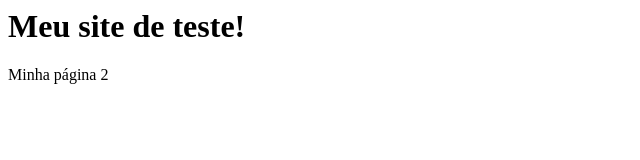
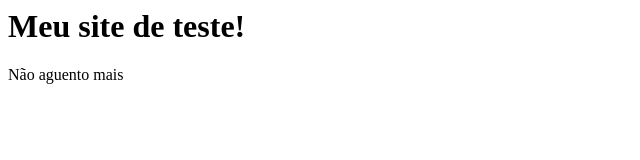
Before and after one commit to erikabpfreitas/gama-no-github, a plain HTML site: page index.html in a window 1280 px wide. Shown: the full height of the page, 0-640 px from the left. Drawn offline with Linux system fonts and the light colour scheme.

Commit message:
Update index.html
mais uma vez

```diff
--- a/index.html
+++ b/index.html
@@ -1,6 +1,6 @@
 <html>
     <body>
         <h1>Meu site de teste!</h1>
-        <p>Minha página 2</p>
+        <p>Não aguento mais</p>
     </body>
 </html>
```
